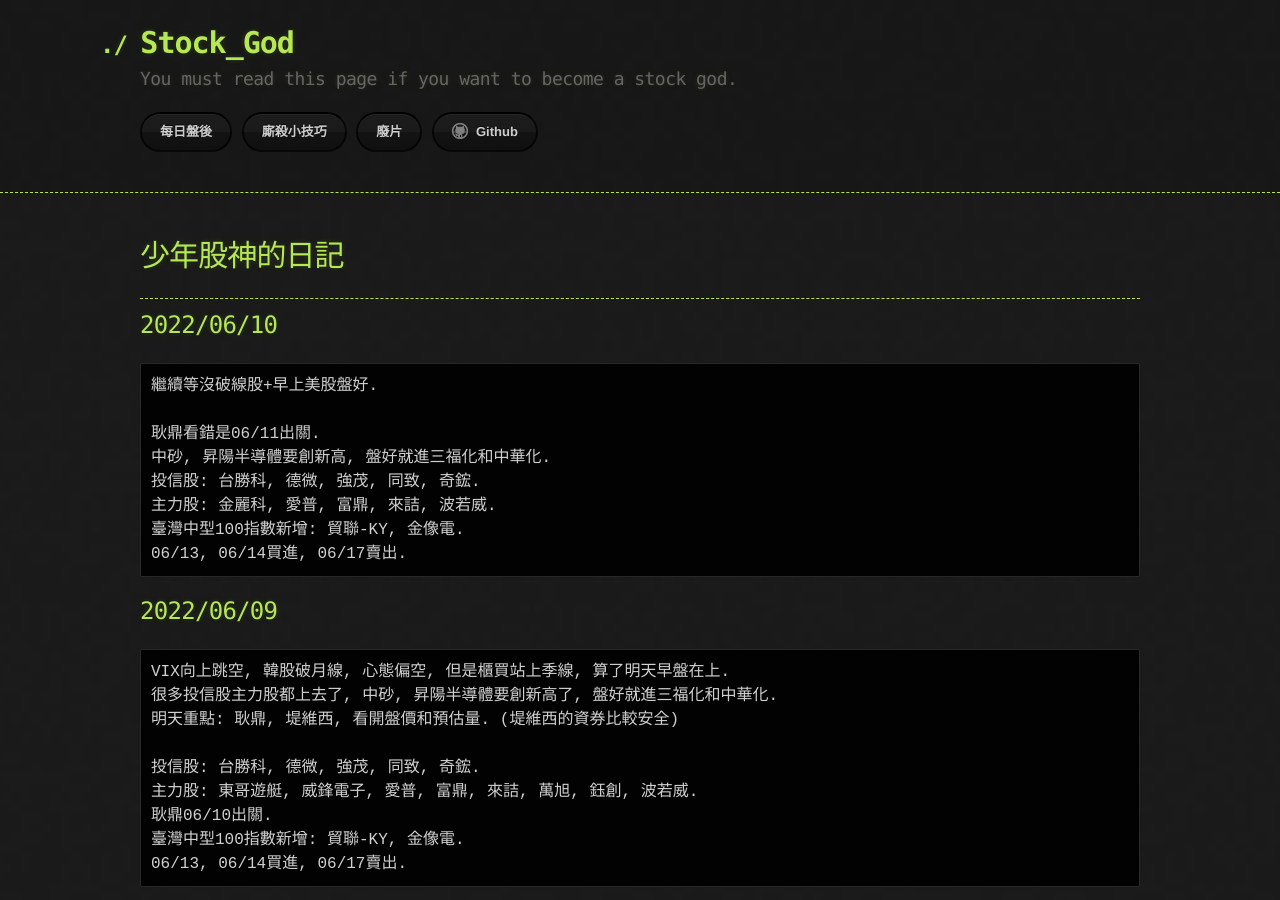
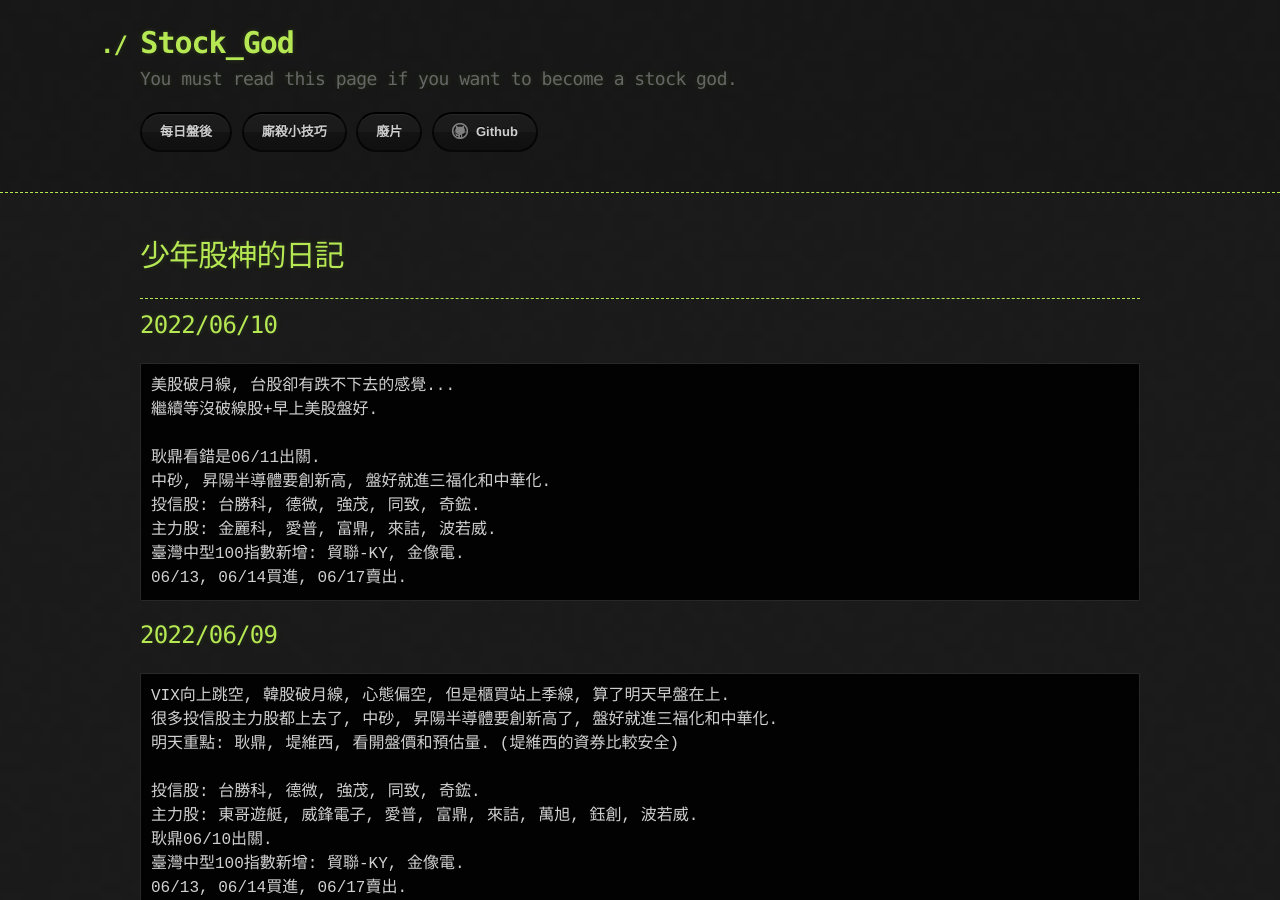
Before and after one commit to lepg5487/Stock_God, a Jekyll site: the page built from index.md, in a window 1280 px wide and 900 px high. Built offline with Jekyll 4.4.1, drawn with Linux system fonts in a browser that asks for light colours; our own code applies the rules of GitHub Pages for plain Markdown files.

Commit message:
Update index.md

````diff
--- a/index.md
+++ b/index.md
@@ -8,6 +8,7 @@ layout: testlayouts
 
 ## 2022/06/10
 ```
+美股破月線, 台股卻有跌不下去的感覺...
 繼續等沒破線股+早上美股盤好.
 
 耿鼎看錯是06/11出關.
````
